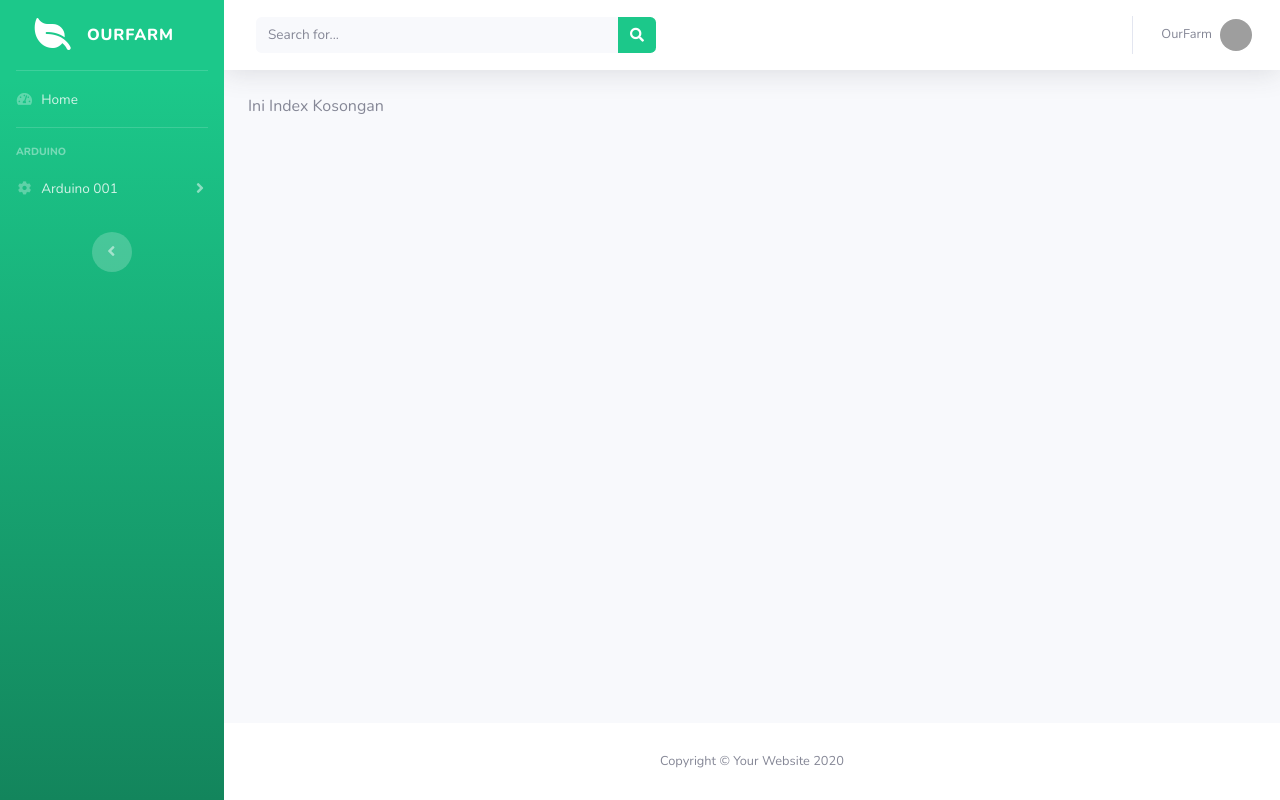
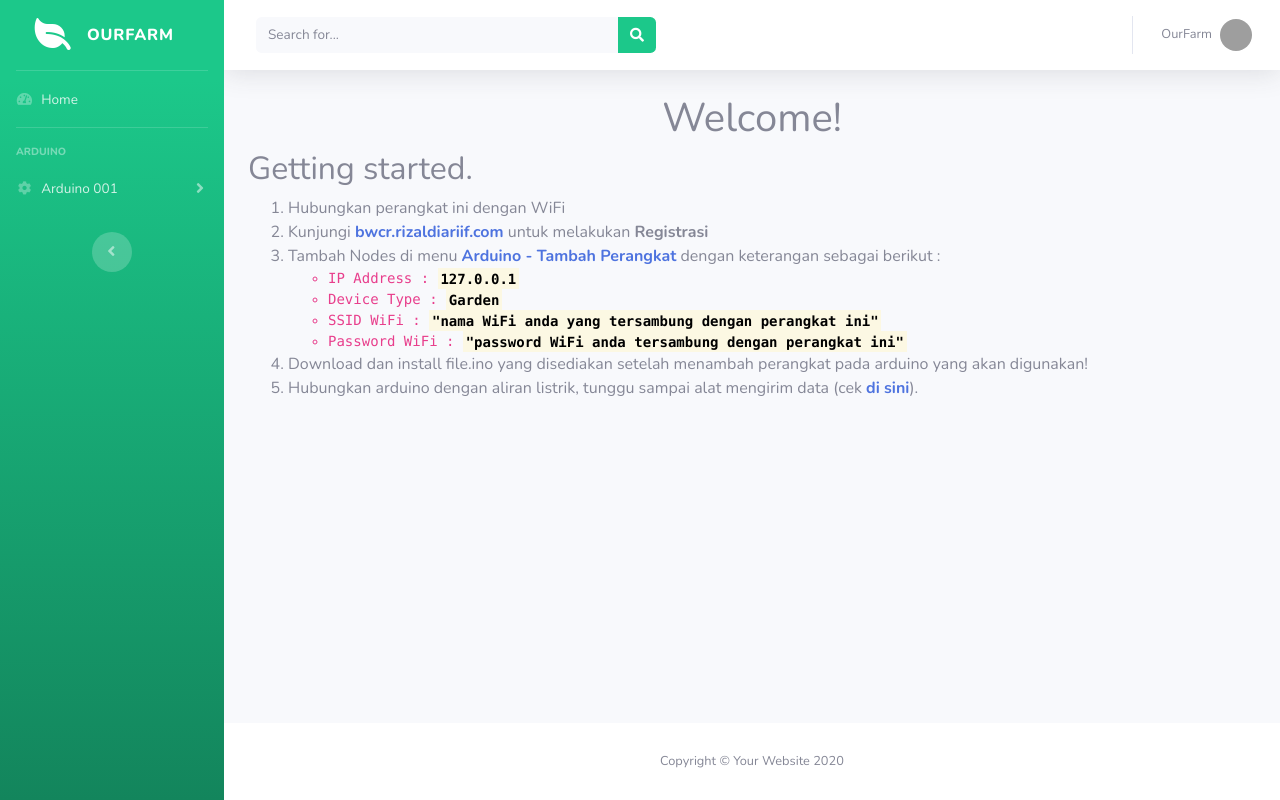
Before and after one commit to shionart/flask_ourfarm, a Flask app: page / in a window 1280 px wide. Run offline with Flask 2, Linux system fonts and the light colour scheme; the visitor is signed in with stand-in values (Sample User, id 1); some libraries are stand-ins or nearby versions; grey boxes are pictures that could not be loaded.

Commit message:
realtime, add node, api control

```diff
--- a/function.py
+++ b/function.py
@@ -8,14 +8,18 @@ from functools import wraps
 from MySQLdb import cursors, connect
 import mysql.connector
 from flask_cors import CORS, cross_origin
+import socket
+
 
 main = Flask(__name__)
 cors = CORS(main)
 
 main.secret_key="081213342244"
 # non-route function
+hostname = socket.gethostname()
+ip_address = socket.gethostbyname(hostname)
 
-# DB_connect
+    # DB_connect
 def connect_db():
     conn = connect(host = "localhost", user="root", passwd="", db="db_sister", cursorclass=cursors.DictCursor)
     return conn
--- a/main.py
+++ b/main.py
@@ -10,13 +10,12 @@ from function import *
 @login_required
 def index():
     # mengambil data dari methode GET
-    get = request.args.get('get')
-    if get:
-        return render_template('base/master.html',isi=get)
-    else :
-        return render_template('base/master.html',isi="Ini Index Kosongan")
-
-    return render_template('base/master.html')
+    # get = request.args.get('get')
+    # if get:
+    #     return render_template('home.html',isi=get)
+    # else :
+    #     return render_template('home',isi="Ini Index Kosongan")
+    return render_template('home.html', ip=ip_address)
 
     # return render_template('laman di dalam folder template', variabeldikirim=isi)
 
@@ -31,6 +30,13 @@ def dashboard(id):
 def control(id):
     perintah = read_control(id)
     return render_template('control.html', data=perintah )
+
+@main.route('/control')
+@login_required
+def list_control():
+    response = render_template('list_nodes.html')
+    return response
+
 
 # Api ambil data dari db
 @main.route('/get/<id>',methods=["GET"])
@@ -67,7 +73,7 @@ def input_data():
     except Exception as e:
         return "error {}".format(e)
 
-@main.route('/control',methods=["POST"])
+@main.route('/input_control',methods=["POST"])
 @login_required
 def input_control():
     perintah = 0
--- a/static/js/demo/chart-area-demo.js
+++ b/static/js/demo/chart-area-demo.js
@@ -310,7 +310,6 @@ function updateChart2() {
 }
 var pathArray = window.location.pathname.split('/');
 var url_baru2 = window.location.origin;
-
 url_baru2 += "/get/";
 url_baru2 += pathArray[2];
 function getData2(){
--- /dev/null
+++ b/templates/home.html
@@ -0,0 +1,65 @@
+{% extends "base/master.html" %}
+
+      <!-- Main Content -->
+
+
+        <!-- Begin Page Content -->
+        <div>
+        {% block content %}
+
+          <div class="row">
+            <div class="col-md-12 animated--fade-in">
+              <h1 class="text-center">
+                Welcome!
+              </h1>
+              <h2>
+                Getting started.
+              </h2>
+              <ol>
+                <li>
+                  Hubungkan perangkat ini dengan WiFi
+                </li>
+                <li>
+                  Kunjungi <b><a href="https://bwcr.rizaldiariif.com/public/login" target="_blank">bwcr.rizaldiariif.com</a></b> untuk melakukan <b>Registrasi</b>
+                </li>
+                <li>Tambah Nodes di menu <b><a href="https://bwcr.rizaldiariif.com/public/arduino" target="_blank">Arduino - Tambah Perangkat</a></b>   dengan keterangan sebagai berikut : <br>
+                 <code>
+                  <ul>
+                    <li>IP Address : <b><mark>{{ip}}</mark></b> </li>
+                    <li>Device Type : <b><mark>Garden</mark></b></li>
+                    <li>SSID WiFi : <b><mark>"nama WiFi anda yang tersambung dengan perangkat ini"</mark></b></li>
+                    <li>Password WiFi : <b><mark>"password WiFi anda tersambung dengan perangkat ini"</mark></b></li>
+                  </ul>
+                </code>
+                </li>
+                <li>
+                  Download dan install file.ino yang disediakan setelah menambah perangkat pada arduino yang akan digunakan!
+                </li>
+                <li>
+                  Hubungkan arduino dengan aliran listrik, tunggu sampai alat mengirim data (cek <b><a href="/control"> di sini</a></b>).
+                </li>
+              </ol>
+            </div>
+
+          </div>
+          <!-- Conten -->
+
+
+
+        {% endblock content %}
+        <!-- /.container-fluid -->
+      </div>
+
+      <!-- End of Main Content -->
+
+  {% block scripts %}
+  <!-- Page level plugins -->
+  <script src="{{url_for('static', filename='vendor/chart.js/Chart.min.js')}}"></script>
+  <script src="{{url_for('static', filename='vendor/datatables/jquery.dataTables.min.js')}}"></script>
+  <script src="{{url_for('static', filename='vendor/datatables/dataTables.bootstrap4.min.js')}}"></script>
+
+
+  <!-- Page level custom scripts -->
+  <script src="{{url_for('static', filename='js/demo/chart-bar-demo.js')}}"></script>
+  <script src="{{url_for('static', filename='js/demo/datatables-demo.js')}}"></script>
+  {% endblock scripts %}
```
Also changed, not shown: static/js/custom/list_nodes.js (added, +38 -0 lines), templates/dashboard.html (+0 -7 lines), templates/list_nodes.html (added, +51 -0 lines).
